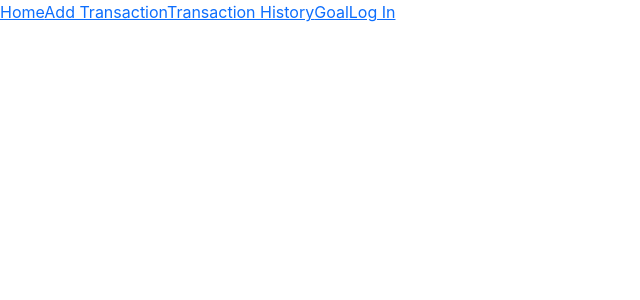
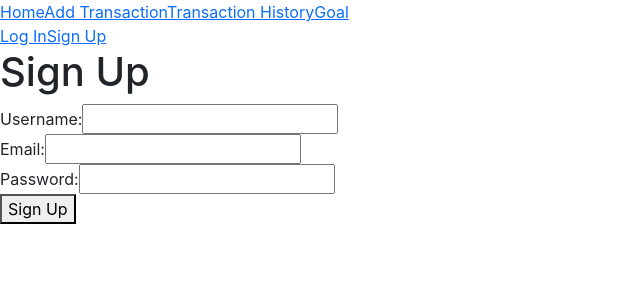
Before and after one commit to Kody-Eguchi/coin-tracker, a React (Create React App) app: page /signup in a window 1280 px wide. Shown: the top 300 px of the page, without its empty margins (0-640 px from the left). Built offline with nearby package versions, Linux system fonts and the light colour scheme.

Commit message:
Add Sign Up page route and component

```diff
--- a/src/App.js
+++ b/src/App.js
@@ -7,6 +7,7 @@ import TransactionHistory from "./components/TransactionHistory/TransactionHisto
 import Goal from "./components/Goal/Goal";
 import UserPage from "./components/User/UserPage";
 import Login from "./components/Login";
+import SignUp from "./components/Signup";
 import { AuthProvider } from "./hooks/useAuth";
 
 function App() {
@@ -21,6 +22,7 @@ function App() {
           <Route path="/goal" element={<Goal />} />
           <Route path="/user-page" element={<UserPage />} />
           <Route path="/login" element={<Login />} />
+          <Route path="/signup" element={<SignUp />} />
         </Routes>
       </AuthProvider>
     </div>
--- a/src/components/Navbar.js
+++ b/src/components/Navbar.js
@@ -22,7 +22,10 @@ function Navbar() {
             <NavLink to="/user-page">User</NavLink>
           </div>
         ) : (
-          <NavLink to="/login">Log In</NavLink>
+          <div>
+            <NavLink to="/login">Log In</NavLink>
+            <NavLink to="/signup">Sign Up</NavLink>
+          </div>
         )}
       </nav>
     </div>
--- a/src/components/Signup.js
+++ b/src/components/Signup.js
@@ -1,7 +1,79 @@
-import React from "react";
+import React, { useState } from "react";
+import api from "../config/axios-config";
+import Cookies from "js-cookie";
 
-function Signup() {
-  return <div></div>;
-}
+const SignUp = () => {
+  const [formData, setFormData] = useState({
+    username: "",
+    email: "",
+    password: "",
+  });
 
-export default Signup;
+  const handleChange = (e) => {
+    const { name, value } = e.target;
+    setFormData({
+      ...formData,
+      [name]: value,
+    });
+  };
+
+  const handleSubmit = async (e) => {
+    e.preventDefault();
+    const token = Cookies.get("token");
+    try {
+      const response = await api.post("/api/signup", formData, {
+        headers: {
+          "Content-Type": "application/json",
+          Authorization: `Bearer ${token}`,
+        },
+      });
+      if (response.status === 201) {
+        console.log("New user created successfully");
+        // CREATE A TOKEN
+        // LOGIN USER OR NAVIATE USER TO LOGIN PAGE
+      } else {
+        console.error("Failed to create an account");
+      }
+    } catch (error) {
+      console.error("Error:", error);
+    }
+  };
+
+  return (
+    <div>
+      <h1>Sign Up</h1>
+      <form onSubmit={handleSubmit}>
+        <div>
+          <label>Username:</label>
+          <input
+            type="text"
+            name="username"
+            value={formData.username}
+            onChange={handleChange}
+          />
+        </div>
+        <div>
+          <label>Email:</label>
+          <input
+            type="email"
+            name="email"
+            value={formData.email}
+            onChange={handleChange}
+          />
+        </div>
+        <div>
+          <label>Password:</label>
+          <input
+            type="password"
+            name="password"
+            value={formData.password}
+            onChange={handleChange}
+          />
+        </div>
+        <button type="submit">Sign Up</button>
+      </form>
+    </div>
+  );
+};
+
+export default SignUp;
```
